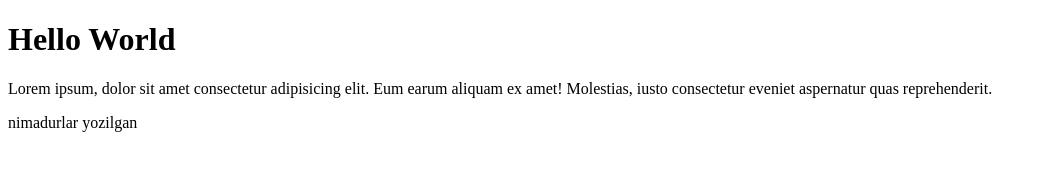
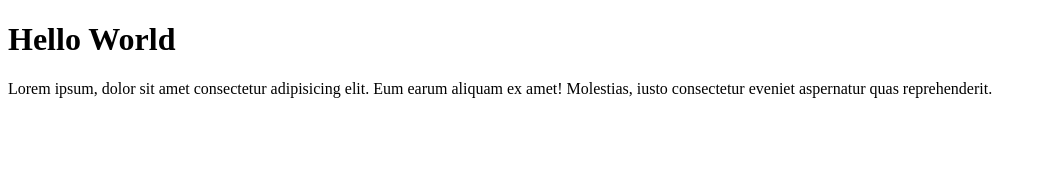
Before and after one commit to Nazarovfarhod/newFile, a plain HTML site: page index.html in a window 1280 px wide. Shown: the whole page, without its empty margins (0-1047 px from the left). Drawn offline with Linux system fonts and the light colour scheme.

Commit message:
ohirgi qoshilgan text ochirildi

```diff
--- a/index.html
+++ b/index.html
@@ -7,7 +7,10 @@
   </head>
   <body>
     <h1>Hello World</h1>
-    <p>Lorem ipsum, dolor sit amet consectetur adipisicing elit. Eum earum aliquam ex amet! Molestias, iusto consectetur eveniet aspernatur quas reprehenderit.</p>
+    <p>
+      Lorem ipsum, dolor sit amet consectetur adipisicing elit. Eum earum
+      aliquam ex amet! Molestias, iusto consectetur eveniet aspernatur quas
+      reprehenderit.
+    </p>
   </body>
-  <p>nimadurlar yozilgan</p>
 </html>
```
